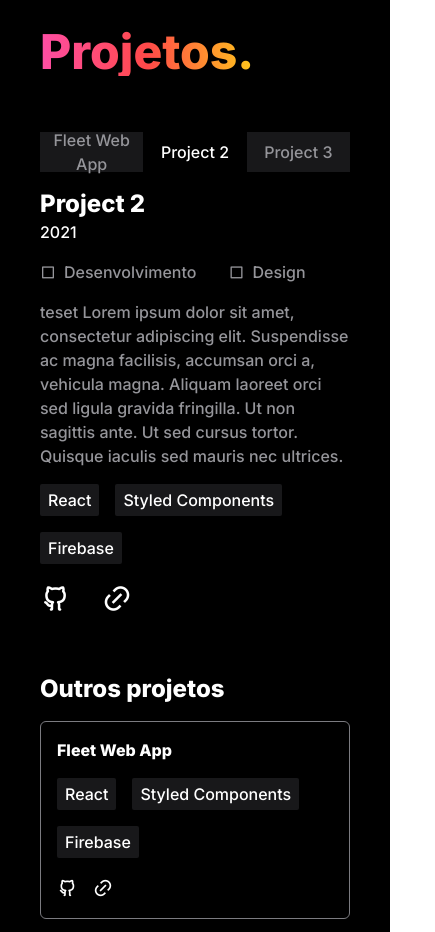
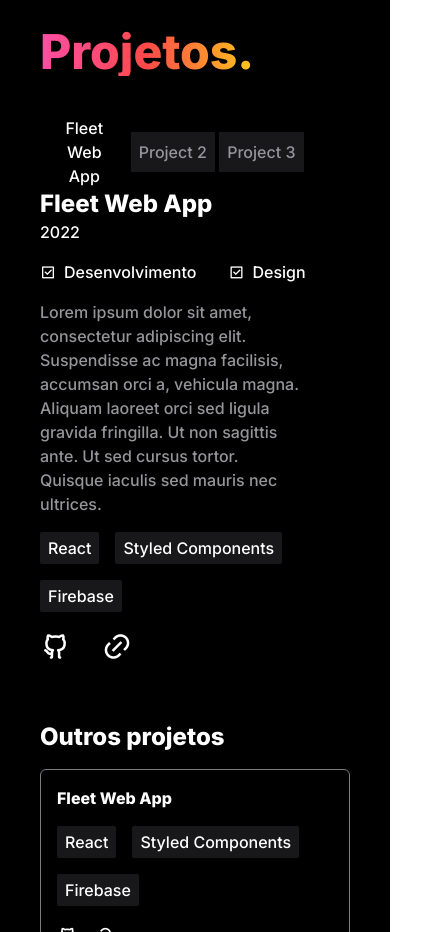
Before and after one commit to fabiolima-dev/fabiolima.dev, a Next.js app: page / in a window 390 px wide. Shown: the part 2160-3092 px from the top of the page, 435 px wide, since content can reach past the window. Built offline with nearby package versions, Linux system fonts and the light colour scheme.

Commit message:
Featured Projects interact

```diff
--- /dev/null
+++ b/components/ProjectsPreview.js
@@ -0,0 +1,35 @@
+export default function ProjectsPreview({ project }) {
+  return (
+    <div className="relative hidden xl:block">
+      <div className="gradient-hyper absolute -left-10 h-[320px] w-[540px] -rotate-12 -skew-y-6 rounded-lg bg-gradient-to-tr"></div>
+      <div className="absolute flex w-[500px] justify-center">
+        <img
+          className="absolute"
+          alt="Foto versão desktop do projeto 1"
+          src={`/../../${project.desktopImage}`}
+          width="85%"
+        ></img>
+        <img
+          className="absolute"
+          alt="iPhone Mockup"
+          width="100%"
+          src="/../../ipad-mockup.png"
+        ></img>
+      </div>
+      <div className="absolute top-36 -left-4 w-[100px]">
+        <img
+          className="absolute"
+          alt="Foto versão mobile do projeto 1"
+          src={`/../../${project.mobileImage}`}
+          width="100%"
+        ></img>
+        <img
+          className="absolute"
+          alt="iPhone Mockup"
+          width="100%"
+          src="/../../iphone-mockup.png"
+        ></img>
+      </div>
+    </div>
+  );
+}
--- a/components/sections/Projects.js
+++ b/components/sections/Projects.js
@@ -3,9 +3,10 @@
 import FeaturedProject from "../FeaturedProject";
 import projects from "../../data/projects";
 import OtherProject from "../OtherProject";
+import ProjectsPreview from "../ProjectsPreview";
 
 export default function Projects({ section }) {
-  const [projectOrder, setProjectOrder] = useState(1);
+  const [projectOrder, setProjectOrder] = useState(0);
 
   function handleClick(e) {
     setProjectOrder(e.target.id);
@@ -18,6 +19,8 @@
     >
       <SectionTitle section={section} />
       <div className="flex">
+        {/* Featured Projects */}
+
         <div className="flex flex-col gap-4 md:pr-20">
           <div className="flex h-10 w-full justify-between bg-tertiary text-gray-1">
             {projects.feature.map((project, index) => {
@@ -27,10 +30,10 @@
                   key={index}
                   onClick={handleClick}
                   className={`${
-                    projectOrder === index
+                    projectOrder == index
                       ? "bg-primary text-secondary"
                       : "bg-tertiary"
-                  } relative flex w-full items-center justify-center p-2 text-center hover:bg-primary hover:text-secondary`}
+                  } relative flex w-full items-center justify-center border-x-2 border-primary p-2 text-center hover:bg-primary hover:text-secondary`}
                 >
                   {project.name}
                 </h3>
@@ -39,42 +42,12 @@
           </div>
           <FeaturedProject project={projects.feature[projectOrder]} />
         </div>
-
         {/* Projects Preview */}
 
-        <div className="relative hidden w-5/12 shrink-0 md:block">
-          <div className="gradient-hyper absolute -left-10 h-[320px] w-[540px] -rotate-12 -skew-y-6 rounded-lg bg-gradient-to-tr"></div>
-          <div className="absolute flex w-[500px] justify-center">
-            <img
-              className="absolute"
-              alt="Foto versão desktop do projeto 1"
-              src="/../../projeto-1-desktop.png"
-              width="85%"
-            ></img>
-            <img
-              className="absolute"
-              alt="iPhone Mockup"
-              width="100%"
-              src="/../../ipad-mockup.png"
-            ></img>
-          </div>
-          <div className="absolute top-36 -left-4 w-[100px]">
-            <img
-              className="absolute"
-              alt="Foto versão mobile do projeto 1"
-              src="/../../projeto-1-mobile.png"
-              width="100%"
-            ></img>
-            <img
-              className="absolute"
-              alt="iPhone Mockup"
-              width="100%"
-              src="/../../iphone-mockup.png"
-            ></img>
-          </div>
+        <div className="w-5/12 shrink-0">
+          <ProjectsPreview project={projects.feature[projectOrder]} />
         </div>
       </div>
-
       {/* Other Projects */}
 
       <div className="flex flex-col gap-4">
--- a/data/projects.js
+++ b/data/projects.js
@@ -10,6 +10,8 @@
       technologies: ["React", "Styled Components", "Firebase"],
       github: "https://github.com/fabiolima-dev",
       link: "https://fabiolima.dev",
+      desktopImage: "fleet-desktop.png",
+      mobileImage: "fleet-mobile.png",
     },
     {
       name: "Project 2",
@@ -21,6 +23,8 @@
       technologies: ["React", "Styled Components", "Firebase"],
       github: "https://github.com/fabiolima-dev",
       link: "https://fabiolima.dev",
+      desktopImage: "fleet-desktop.png",
+      mobileImage: "fleet-mobile.png",
     },
     {
       name: "Project 3",
@@ -32,6 +36,8 @@
       technologies: ["React", "Styled Components", "Firebase"],
       github: "https://github.com/fabiolima-dev",
       link: "https://fabiolima.dev",
+      desktopImage: "fleet-desktop.png",
+      mobileImage: "fleet-mobile.png",
     },
   ],
   others: [
@@ -45,6 +51,8 @@
       technologies: ["React", "Styled Components", "Firebase"],
       github: "https://github.com/fabiolima-dev",
       link: "https://fabiolima.dev",
+      desktopImage: "fleet-desktop.png",
+      mobileImage: "fleet-mobile.png",
     },
     {
       name: "Fleet Web App",
@@ -56,6 +64,8 @@
       technologies: ["React", "Styled Components", "Firebase"],
       github: "https://github.com/fabiolima-dev",
       link: "https://fabiolima.dev",
+      desktopImage: "fleet-desktop.png",
+      mobileImage: "fleet-mobile.png",
     },
     {
       name: "Fleet Web App",
@@ -67,6 +77,8 @@
       technologies: ["React", "Styled Components", "Firebase"],
       github: "https://github.com/fabiolima-dev",
       link: "https://fabiolima.dev",
+      desktopImage: "fleet-desktop.png",
+      mobileImage: "fleet-mobile.png",
     },
   ],
 };
```
Also changed, not shown: public/fleet-desktop.png (renamed from public/projeto-1-desktop.png), public/fleet-mobile.png (renamed from public/projeto-1-mobile.png).
